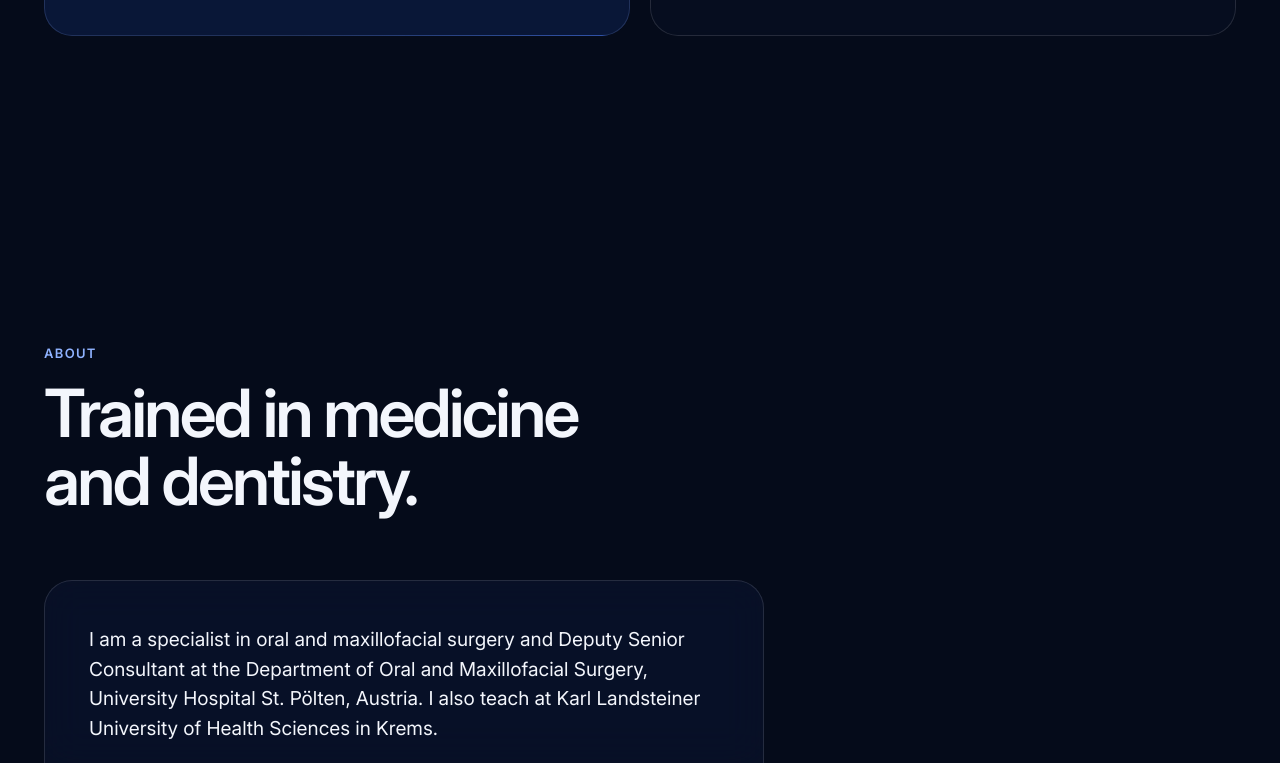
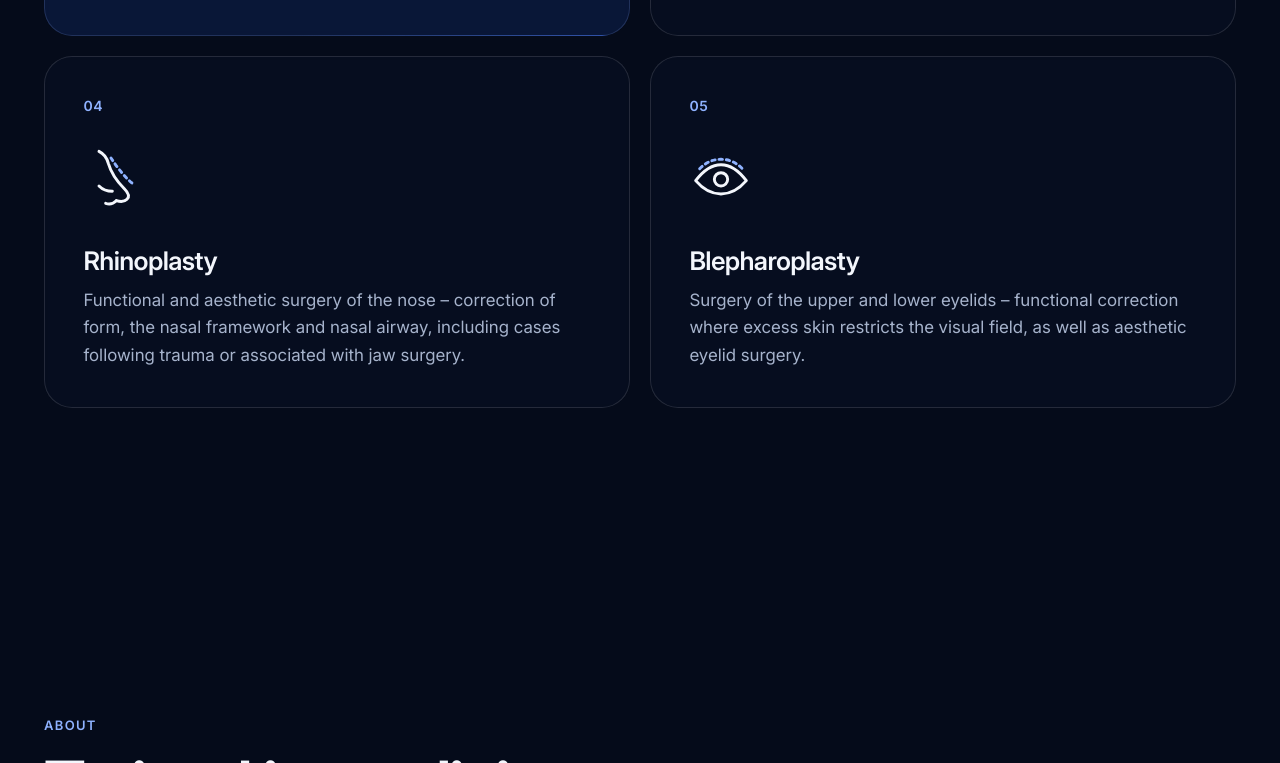
Before and after one commit to naiko86/Cmfsurgeon, a plain HTML site: page site/index.html in a window 1280 px wide. Shown: the part 2037-2800 px from the top of the page. Drawn offline with Linux system fonts and the light colour scheme; animation ran at ten frames a second.

Commit message:
Add rhinoplasty and blepharoplasty to clinical focus
Two new focus tiles with line icons, updated lead text, meta
description, structured data and the Wallet pass back side.

Co-Authored-By: Claude Opus 5.5 <noreply@anthropic.com>
Claude-Session: https://claude.ai/code/session_01GT4JmkYhPBLxKBdryYPwMz

```diff
--- a/site/index.html
+++ b/site/index.html
@@ -4,7 +4,7 @@
   <meta charset="utf-8">
   <meta name="viewport" content="width=device-width, initial-scale=1">
   <title>Onur Dogru, MD, DMD – Oral &amp; Maxillofacial Surgeon</title>
-  <meta name="description" content="Onur Dogru, MD, DMD – specialist in oral and maxillofacial surgery and Deputy Senior Consultant at University Hospital St. Pölten, Austria. Orthognathic, tumour and reconstructive, and trauma surgery.">
+  <meta name="description" content="Onur Dogru, MD, DMD – specialist in oral and maxillofacial surgery and Deputy Senior Consultant at University Hospital St. Pölten, Austria. Orthognathic, tumour and reconstructive, and trauma surgery; rhinoplasty and blepharoplasty.">
   <link rel="canonical" href="https://cmfsurgeon.com/">
   <meta name="theme-color" content="#050b1a">
   <meta name="color-scheme" content="dark">
@@ -44,7 +44,7 @@
       { "@type": "Organization", "name": "Austrian Society for Oral and Maxillofacial Surgery (ÖGMKG)", "url": "https://www.oegmkg.at" },
       { "@type": "Organization", "name": "European Academy of Facial Plastic Surgery (EAFPS)", "url": "https://www.eafps.org" }
     ],
-    "knowsAbout": ["Oral and maxillofacial surgery", "Orthognathic surgery", "Head and neck tumour surgery", "Reconstructive surgery", "Maxillofacial trauma"],
+    "knowsAbout": ["Oral and maxillofacial surgery", "Orthognathic surgery", "Head and neck tumour surgery", "Reconstructive surgery", "Maxillofacial trauma", "Rhinoplasty", "Blepharoplasty"],
     "knowsLanguage": ["en", "de", "tr"],
     "sameAs": ["https://www.linkedin.com/in/onur-dogru-84145b29a"]
   }
@@ -108,7 +108,7 @@
         <div class="section-head">
           <p class="eyebrow">Clinical focus</p>
           <h2 id="focus-title">Surgery of the face and jaws.</h2>
-          <p class="lead">My clinical work centres on three fields of oral and maxillofacial surgery.</p>
+          <p class="lead">My clinical work spans oral and maxillofacial surgery and facial plastic surgery.</p>
         </div>
 
         <div class="bento">
@@ -148,6 +148,29 @@
             </svg>
             <h3>Trauma surgery</h3>
             <p>Management of facial injuries – fractures of the mandible, midface, zygoma and orbit as well as soft-tissue trauma – from primary care to secondary correction.</p>
+          </article>
+
+          <article class="tile">
+            <span class="tile-num">04</span>
+            <svg class="tile-icon" viewBox="0 0 48 48" aria-hidden="true">
+              <path d="M12 4c4 2 6 5 7 9 2 7 6 13 12 19 3 3 4 6 2 8-2 2-5 2-8 1"/>
+              <path d="M25 41c-2 2-5 3-8 2"/>
+              <path d="M12 30c3 3 6 4 10 4"/>
+              <path d="M21 9c4 6 9 13 16 19" class="accent-stroke" stroke-dasharray="2.5 3"/>
+            </svg>
+            <h3>Rhinoplasty</h3>
+            <p>Functional and aesthetic surgery of the nose – correction of form, the nasal framework and nasal airway, including cases following trauma or associated with jaw surgery.</p>
+          </article>
+
+          <article class="tile">
+            <span class="tile-num">05</span>
+            <svg class="tile-icon" viewBox="0 0 48 48" aria-hidden="true">
+              <path d="M5 26c6-8 13-12 19-12s13 4 19 12c-6 7-13 10-19 10S11 33 5 26Z"/>
+              <circle cx="24" cy="25" r="5"/>
+              <path d="M8 17c5-5 10-7 16-7s11 2 16 7" class="accent-stroke" stroke-dasharray="2.5 3"/>
+            </svg>
+            <h3>Blepharoplasty</h3>
+            <p>Surgery of the upper and lower eyelids – functional correction where excess skin restricts the visual field, as well as aesthetic eyelid surgery.</p>
           </article>
         </div>
       </div>
--- a/wallet/pass/pass.json
+++ b/wallet/pass/pass.json
@@ -24,7 +24,7 @@
       { "key": "email", "label": "Email", "value": "contact@cmfsurgeon.com" },
       { "key": "web", "label": "Website", "value": "https://cmfsurgeon.com" },
       { "key": "linkedin", "label": "LinkedIn", "value": "https://www.linkedin.com/in/onur-dogru-84145b29a" },
-      { "key": "focus", "label": "Clinical focus", "value": "Orthognathic surgery · Tumour & reconstructive surgery · Trauma surgery" },
+      { "key": "focus", "label": "Clinical focus", "value": "Orthognathic surgery · Tumour & reconstructive surgery · Trauma surgery · Rhinoplasty · Blepharoplasty" },
       { "key": "languages", "label": "Languages", "value": "English, German, Turkish" },
       { "key": "german", "label": "Deutsch / Patients", "value": "https://zahnop.at" }
     ]
```
